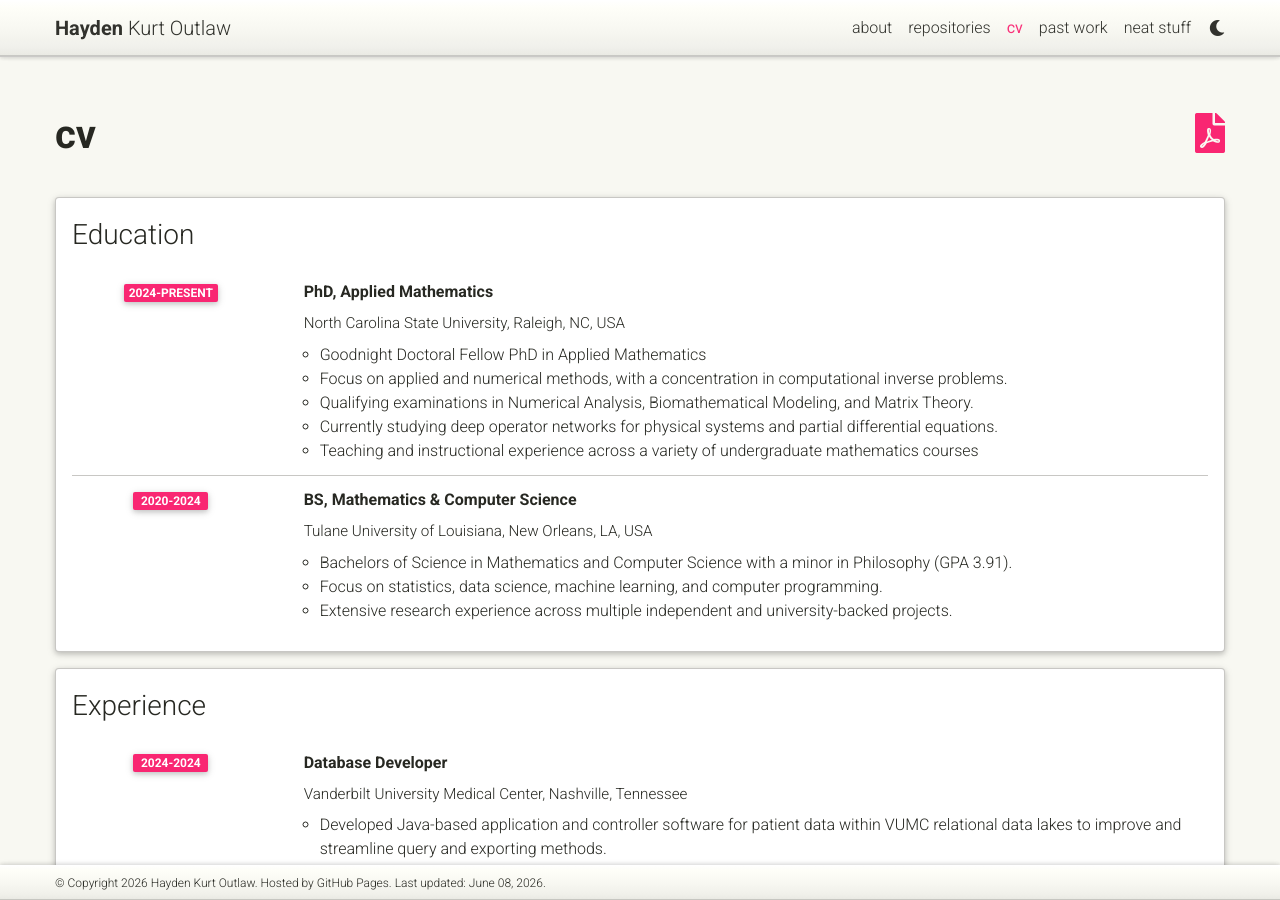
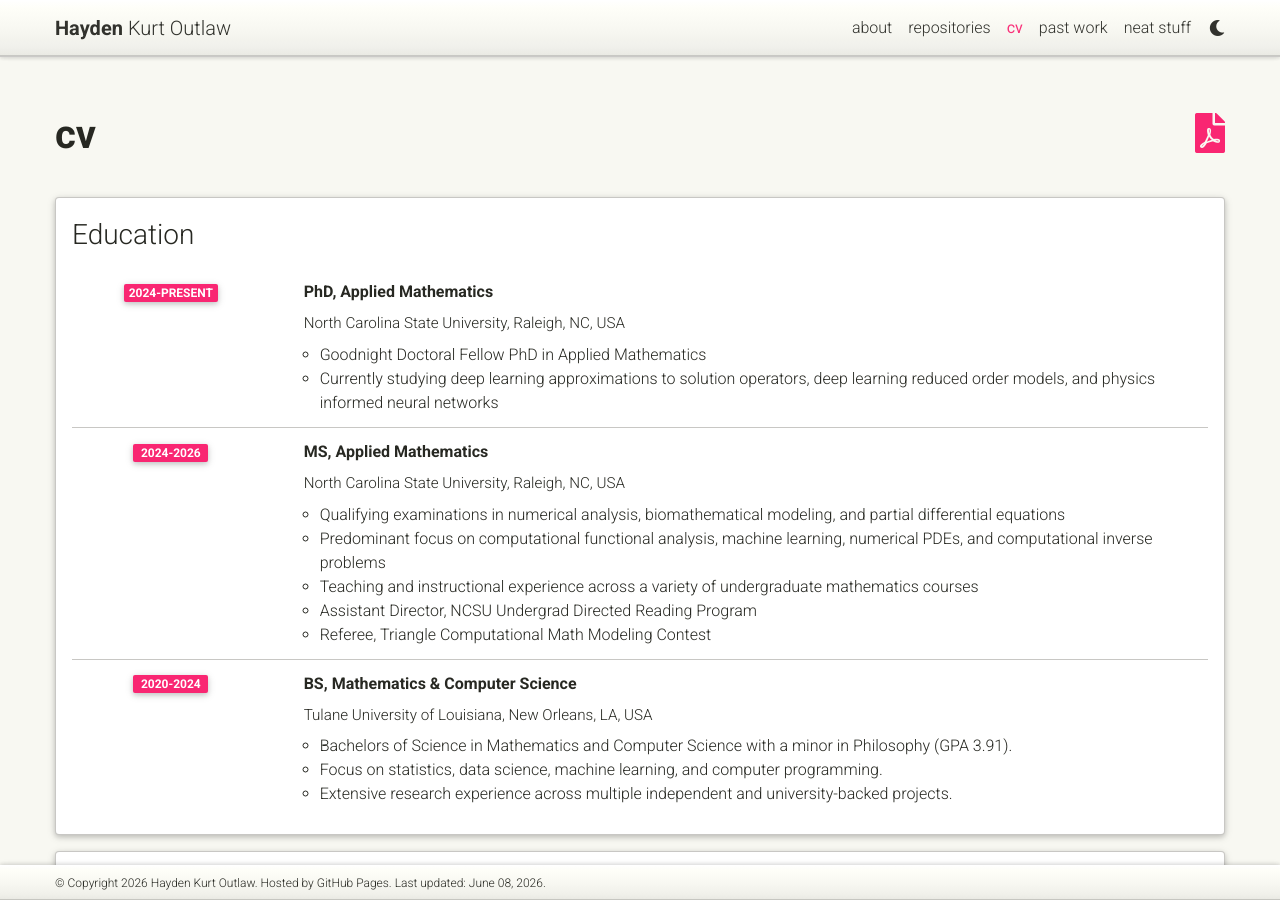
Before and after one commit to outlawhayden/outlawhayden.github.io, a Jekyll site: the page built from _pages/cv.md, in a window 1280 px wide and 900 px high. Built offline with Jekyll 4.4.1, drawn with Linux system fonts in a browser that asks for light colours; comment, search, counter and statistics services are not loaded; a style sheet for code colours, icons or effects is not loaded.

Commit message:
some updates

```diff
--- a/_data/cv.yml
+++ b/_data/cv.yml
@@ -6,10 +6,16 @@
       year: 2024-Present
       description:
         - Goodnight Doctoral Fellow PhD in Applied Mathematics
-        - Focus on applied and numerical methods, with a concentration in computational inverse problems.
-        - Qualifying examinations in Numerical Analysis, Biomathematical Modeling, and Matrix Theory.
-        - Currently studying deep operator networks for physical systems and partial differential equations.
+        - Currently studying deep learning approximations to solution operators, deep learning reduced order models, and physics informed neural networks
+    - title: MS, Applied Mathematics
+      institution: North Carolina State University, Raleigh, NC, USA
+      year: 2024-2026
+      description:
+        - Qualifying examinations in numerical analysis, biomathematical modeling, and partial differential equations
+        - Predominant focus on computational functional analysis, machine learning, numerical PDEs, and computational inverse problems
         - Teaching and instructional experience across a variety of undergraduate mathematics courses
+        - Assistant Director, NCSU Undergrad Directed Reading Program
+        - Referee, Triangle Computational Math Modeling Contest
     - title: BS, Mathematics & Computer Science
       institution: Tulane University of Louisiana, New Orleans, LA, USA
       year: 2020-2024
```
Also changed, not shown: _pages/about.md (+1 -1 lines), _pages/teaching.md (+3 -1 lines), 3 other files.
